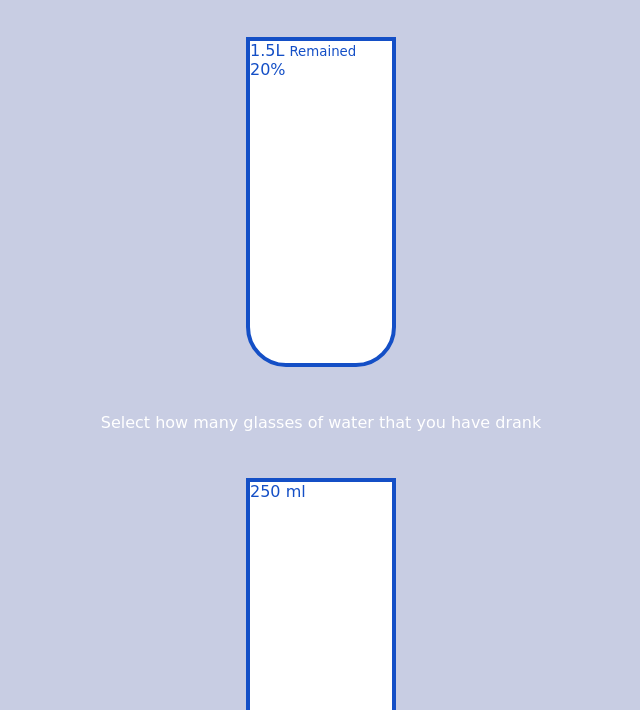
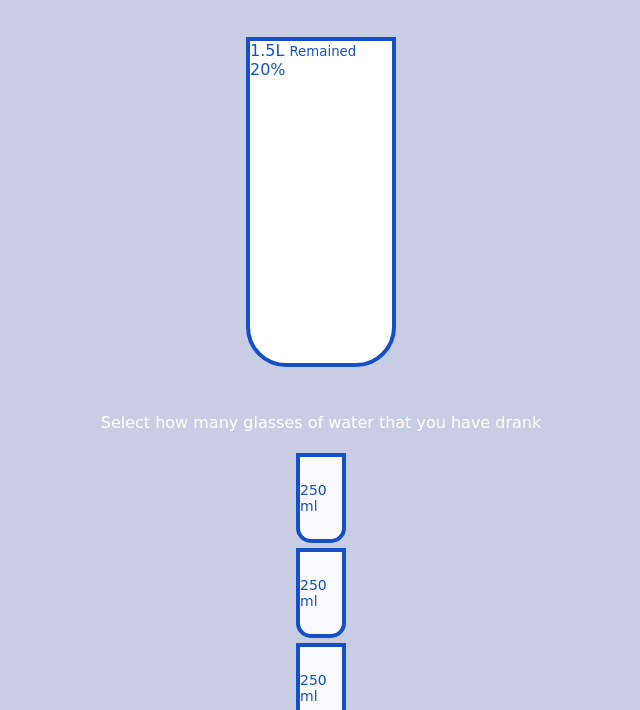
Before and after one commit to marinanicolai/drink_water, a plain HTML site: page index.html in a window 1280 px wide. Shown: the part 90-800 px from the top of the page, without its empty margins (319-959 px from the left). Drawn offline with Linux system fonts and the light colour scheme; a web font is replaced by a local one.

Commit message:
styling of small cups

```diff
--- a/style.css
+++ b/style.css
@@ -39,3 +39,16 @@ h3 {
     flex-direction: column;
     overflow: hidden;
 }
+
+.cup.cup-small {
+    height:90px;
+    width:50px;
+    border-radius: 0 0 15px 15px;
+    background-color: rgba(255, 255, 255,0.9);
+    cursor: pointer;
+    font-size: 14px;
+    align-items: center;
+    justify-content: center;
+    margin: 5px;
+    transition: 0.3s ease;
+}
```
